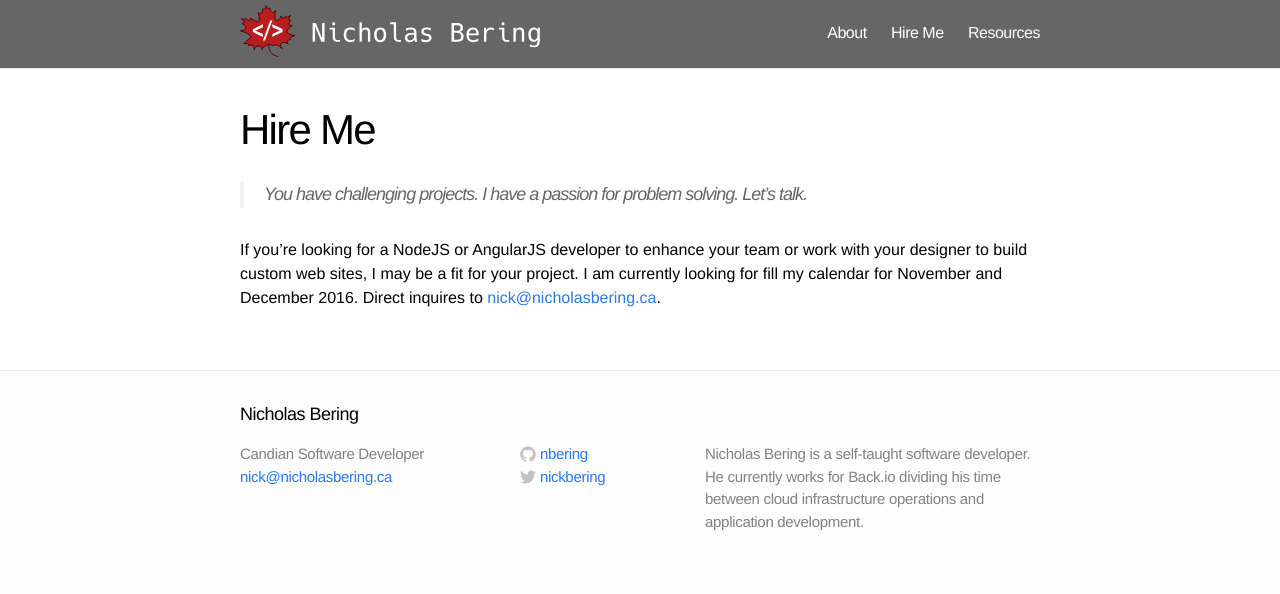
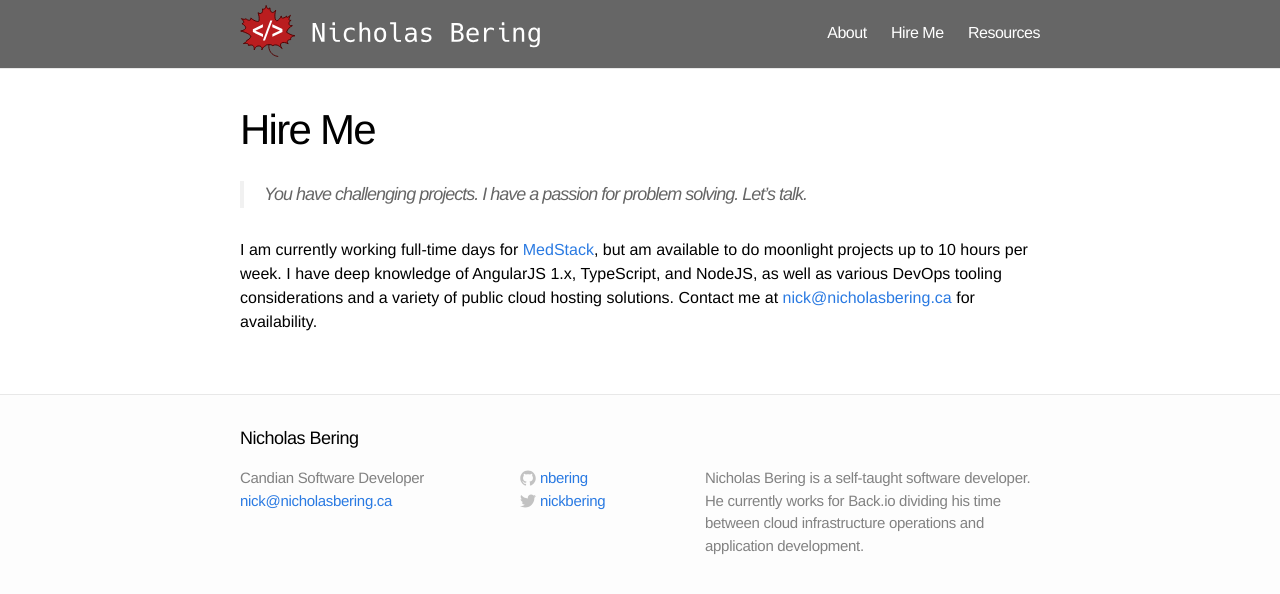
Before and after one commit to nbering/nicholasbering-ca, a Jekyll site: the page built from hire.md, in a window 1280 px wide. Shown: the top 594 px of the page. Built offline with Jekyll 4.4.1, drawn with Linux system fonts in a browser that asks for light colours; nearby versions of some CDN libraries; comment, search, counter and statistics services are not loaded.

Commit message:
Update hiring capaign.

```diff
--- a/_layouts/post.html
+++ b/_layouts/post.html
@@ -10,8 +10,6 @@ layout: default
     </p>
     {% include social-buttons.html %}
   </header>
-
-  {% include box-availability.html %}
 
   <article class="post-content">
   {{ content }}
--- a/hire.md
+++ b/hire.md
@@ -6,7 +6,8 @@ permalink: /hire/
 
 > You have challenging projects. I have a passion for problem solving. Let's talk.
 
-If you're looking for a NodeJS or AngularJS developer to enhance your team or work
-with your designer to build custom web sites, I may be a fit for your project. I
-am currently looking for fill my calendar for November and December 2016. Direct
-inquires to <a href="mailto:nick@nicholasbering.ca">nick@nicholasbering.ca</a>.
+I am currently working full-time days for [MedStack](medstack.co), but am available
+to do moonlight projects up to 10 hours per week. I have deep knowledge of AngularJS 1.x,
+TypeScript, and NodeJS, as well as various DevOps tooling considerations and a variety
+of public cloud hosting solutions. Contact me at
+<a href="mailto:nick@nicholasbering.ca">nick@nicholasbering.ca</a> for availability.
```
